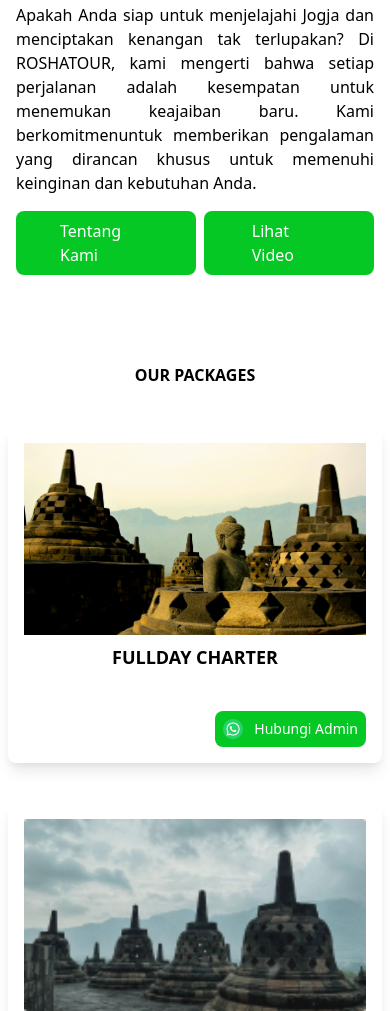
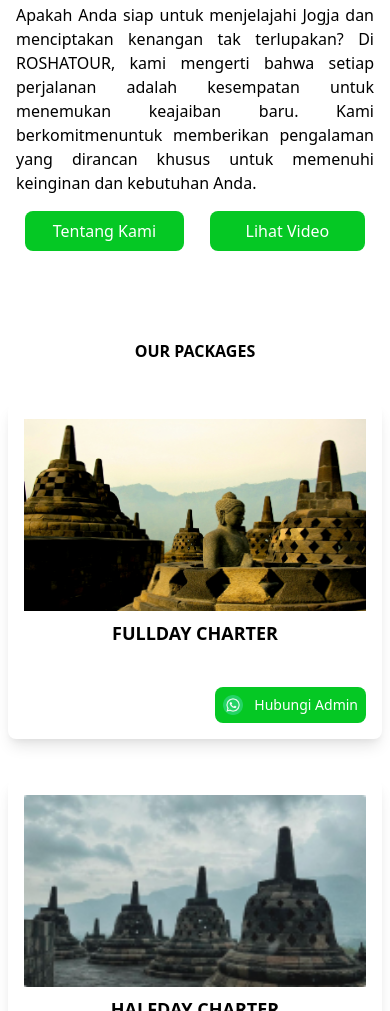
Before and after one commit to AD-iT448/travelAgencyRoshatour, a website: page index.html in a window 390 px wide. Shown: the part 1269-2280 px from the top of the page. Drawn offline with nearby package versions, Linux system fonts and the light colour scheme; a web font is replaced by a local one.

Commit message:
modifikasi index.html

```diff
--- a/index.html
+++ b/index.html
@@ -106,15 +106,15 @@
                                 menemukan keajaiban baru. Kami berkomitmenuntuk memberikan pengalaman yang dirancan khusus untuk memenuhi keinginan dan kebutuhan Anda.
                             </p>
                             <div class="flex justify-around gap-2">
-                                <a href="about.html"  class="bg-primary mt-4 text-white text-md leading-6 font-medium py-2 px-11 rounded-lg">Tentang Kami</a>
-                                <a  class="bg-primary mt-4 text-white text-md leading-6 font-medium py-2 px-12 rounded-lg">Lihat Video</a>
+                                <a href="about.html"  class="bg-primary mt-4 text-white text-md  font-medium  py-2 px-7 md:px-10 lg:px-11 rounded-lg">Tentang Kami</a>
+                                <a  class="bg-primary mt-4 text-white text-md leading-6 font-medium py-2 px-9 md:px-14 lg:px-14 rounded-lg">Lihat Video</a>
 
                             </div>
                         </div>
                 <!-- end kiri -->
                      <!-- kanan -->
               <div class="grid gap-4 col-start-1 col-end-3 row-start-1 sm:mb-6 sm:grid-cols-4 lg:gap-6 lg:col-start-2 lg:row-end-6 lg:row-span-6 lg:mb-0">
-                <img src="dist/img/kusuma-04_KgZueVro-unsplash.jpg" alt="" class="w-full h-60 object-cover rounded-lg sm:h-52 sm:col-span-2 lg:col-span-full" loading="lazy">
+                <img src="dist/img/kusuma-04_KgZueVro-unsplash.jpg" alt="" class="w-full h-60 object-cover rounded-lg sm:h-52 sm:col-span-2 md:col-span-full lg:col-span-full" loading="lazy">
                 <img src="dist/img/WhatsApp Image 2024-08-14 at 14.01.13.jpeg" alt="" class=" hidden w-full h-52 object-cover rounded-lg lg:block sm:col-span-2 md:col-span-1 lg:row-start-2 lg:col-span-2 lg:h-32" loading="lazy">
                 <img src="dist/img/WhatsApp Image 2024-08-14 at 14.17.54.jpeg" alt="" class=" hidden w-full h-52 object-cover rounded-lg lg:block lg:row-start-2 lg:col-span-2 lg:h-32" loading="lazy">
               </div>
```
